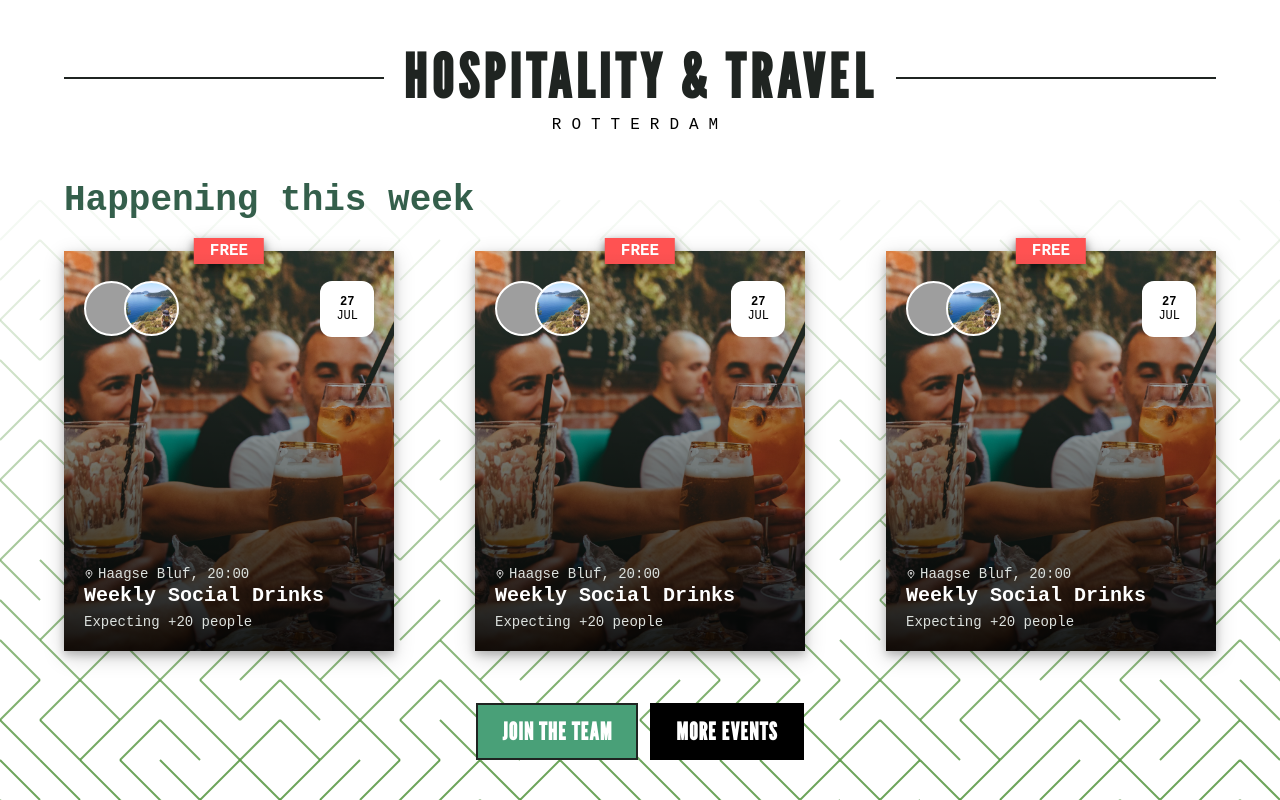
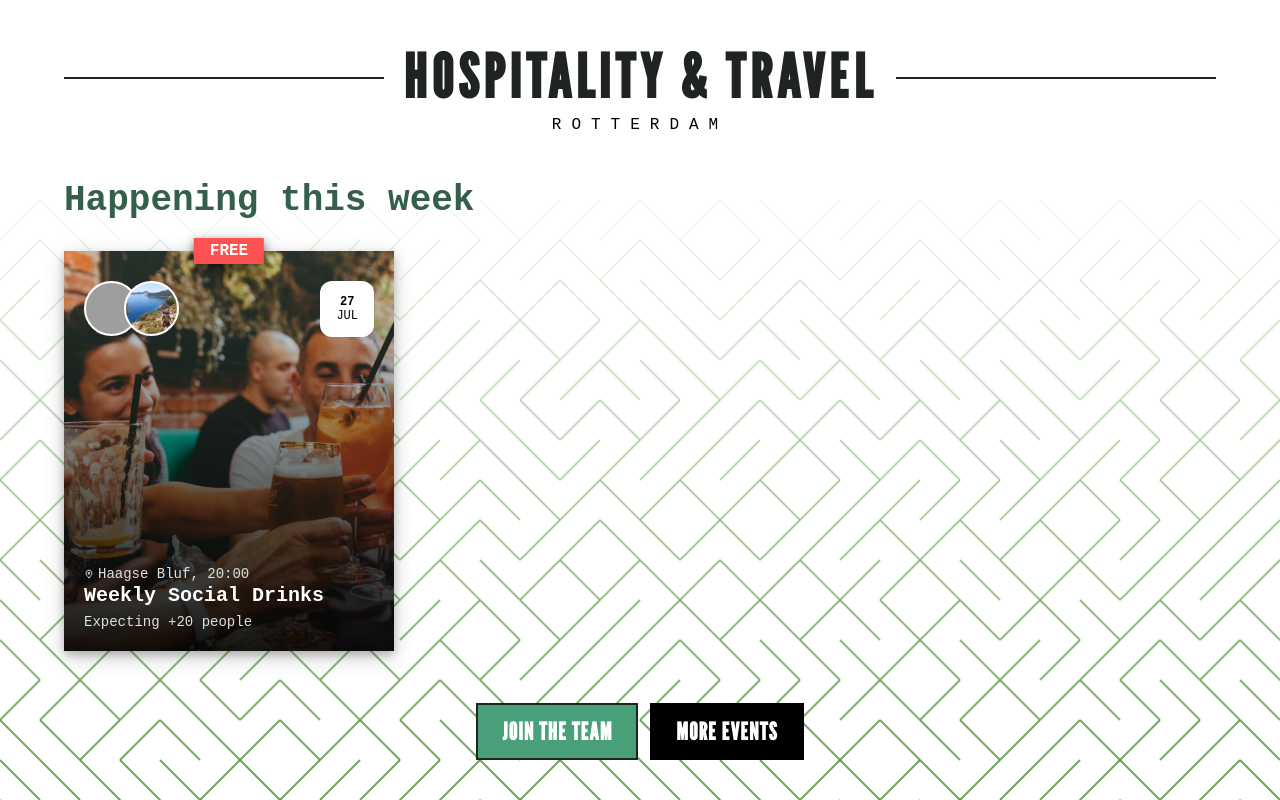
Before and after one commit to samicodesit/hospitality-travel-rotterdam, a React (Create React App) app: page / in a window 1280 px wide. Shown: the top 800 px of the page. Built offline with nearby package versions, Linux system fonts and the light colour scheme; grey boxes are pictures that could not be loaded; a web font is replaced by a local one.

Commit message:
Updated events cards to use a dynamic array of events

```diff
--- a/src/components/EventCard.js
+++ b/src/components/EventCard.js
@@ -1,41 +1,7 @@
 import React from 'react'
-import drinksImage from '../assets/drinks.jpg';
 import { styled } from 'styled-components';
 
 import LocationIcon from '../assets/location.svg';
-import Burcu from '../assets/burcu.jpg';
-import Adil from '../assets/adil.png';
-
-
-const StyledArticle = styled.article `
-    background: url('${drinksImage}');
-    max-width: 330px;
-    min-width: 250px;
-    height: 400px;
-    position: relative;
-    background-size: cover;
-    background-position: left;
-    box-shadow: 0 4px 8px 0 rgba(0, 0, 0, 0.2), 0 6px 20px 0 rgba(0, 0, 0, 0.19);
-    flex-grow: 1;
-
-    &:: after {
-        content: "";
-        position: absolute;
-        top: 0;
-        left: 0;
-        width: 100%;
-        height: 100%;
-        background-image: linear-gradient(to top, rgba(0, 0, 0, 0.9), rgba(0, 0, 0, 0));
-    }
-
-    @media only screen and (max-width: 500px) {
-        flex: auto;
-        margin: 20px;
-    }
-
-    // @media only screen and (max-width: 990px) {
-    // }
-`;
 
 const CardContent = styled.div`
     position: absolute;
@@ -83,27 +49,6 @@ const CardSubtitleTwo = styled.span`
     font-size: 14px;
 `;
 
-const CardAvatarSecondary = styled.div`
-    border-radius: 50%;
-    height: 55px;
-    width: 55px;
-    border: 2px solid white;
-    color: white;
-    top: 30px;
-    left: 20px;
-    position: absolute;
-    background-image: url('${Adil}');
-    background-size: cover;
-    background-positiion: center;
-    z-index: 30;
-`;
-
-const CardAvatarMain = styled(CardAvatarSecondary)`
-    background-image: url('${Burcu}');
-    left: 60px;
-    z-index; 20;
-`;
-
 const CardBadge = styled.div`
     background-color: #ff5252;
     display: inline-block;
@@ -118,25 +63,82 @@ const CardBadge = styled.div`
     box-shadow: 0 4px 8px 0 rgba(0, 0, 0, 0.5), 0 6px 20px 0 rgba(0, 0, 0, 0.19);
 `;
 
-const EventCard = () => {
-  return (
+const EventCard = ({ event: { free, day, month, location, time, title, expectingPeopleMoreThan, mainHostImage, hostsImages, image } }) => {
+    const StyledArticle = styled.article `
+        background: url('${image}');
+        max-width: 330px;
+        min-width: 250px;
+        height: 400px;
+        position: relative;
+        background-size: cover;
+        background-position: left;
+        box-shadow: 0 4px 8px 0 rgba(0, 0, 0, 0.2), 0 6px 20px 0 rgba(0, 0, 0, 0.19);
+        flex-grow: 1;
+
+        &:: after {
+            content: "";
+            position: absolute;
+            top: 0;
+            left: 0;
+            width: 100%;
+            height: 100%;
+            background-image: linear-gradient(to top, rgba(0, 0, 0, 0.9), rgba(0, 0, 0, 0));
+        }
+
+        @media only screen and (max-width: 500px) {
+            flex: auto;
+            margin: 20px;
+        }
+    `;
+
+
+    const CardAvatarSecondary = styled.div`
+        border-radius: 50%;
+        height: 55px;
+        width: 55px;
+        border: 2px solid white;
+        color: white;
+        top: 30px;
+        left: 20px;
+        position: absolute;
+        background-image: ${props => `url('${props.img}')`};
+        background-size: cover;
+        background-positiion: center;
+        z-index: 30;
+    `;
+
+    const CardAvatarMain = styled(CardAvatarSecondary)`
+        background-image: url('${mainHostImage}');
+        left: 60px;
+        z-index; 20;
+    `;
+
+    return (
     <StyledArticle>
-        <CardBadge><span>Free</span></CardBadge>
+        {
+            free && (
+                <CardBadge><span>Free</span></CardBadge>
+            )
+        }
         <CardDate>
-            27 <br /> <span>Jul</span>
+            {day} <br /> <span>{month}</span>
         </CardDate>
-        <CardAvatarSecondary />
+        {
+            hostsImages.map(host => (
+                <CardAvatarSecondary img={host} />
+            ))
+        }
         <CardAvatarMain />
         <CardContent>
             <CardSubtitleOne>
                 <img style={{ width: '10px', marginRight: '4px' }} src={LocationIcon} />
-                <span>Haagse Bluf, 20:00</span>
+                <span>{location}, {time}</span>
             </CardSubtitleOne>
             <CardTitle>
-                Weekly Social Drinks
+                {title}
             </CardTitle>
             <CardSubtitleTwo>
-                Expecting +20 people
+                Expecting +{expectingPeopleMoreThan} people
             </CardSubtitleTwo>
         </CardContent>
     </StyledArticle>
--- a/src/components/FeaturedEvents.js
+++ b/src/components/FeaturedEvents.js
@@ -1,6 +1,25 @@
 import React from 'react'
 import EventCard from './EventCard'
 import { styled } from 'styled-components'
+
+import Burcu from '../assets/burcu.jpg'
+import Adil from '../assets/adil.png'
+import Drinks from '../assets/drinks.jpg'
+
+const events = [
+  {
+    title: 'Weekly Social Drinks',
+    mainHostImage: Burcu,
+    hostsImages: [Adil],
+    day: '27',
+    month: 'Jul',
+    image: Drinks,
+    location: 'Haagse Bluf',
+    time: '20:00',
+    free: true,
+    expectingPeopleMoreThan: '20'
+  }
+]
 
 const EventsContainer = styled.div`
   display: flex;
@@ -40,9 +59,11 @@ const FeaturedEvents = () => {
     <StyledSection>
     <FeaturedEventsTitle>Happening this week</FeaturedEventsTitle>
       <EventsContainer>
-          <EventCard />
-          <EventCard />
-          <EventCard />
+          {
+            events.map(event => (
+                <EventCard event={event} />
+            ))
+          }
       </EventsContainer>
     </StyledSection>
   )
```
